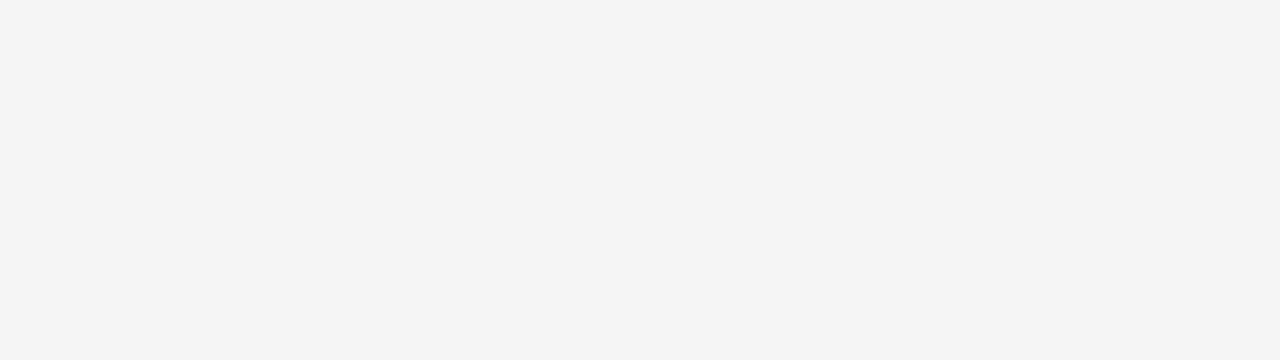
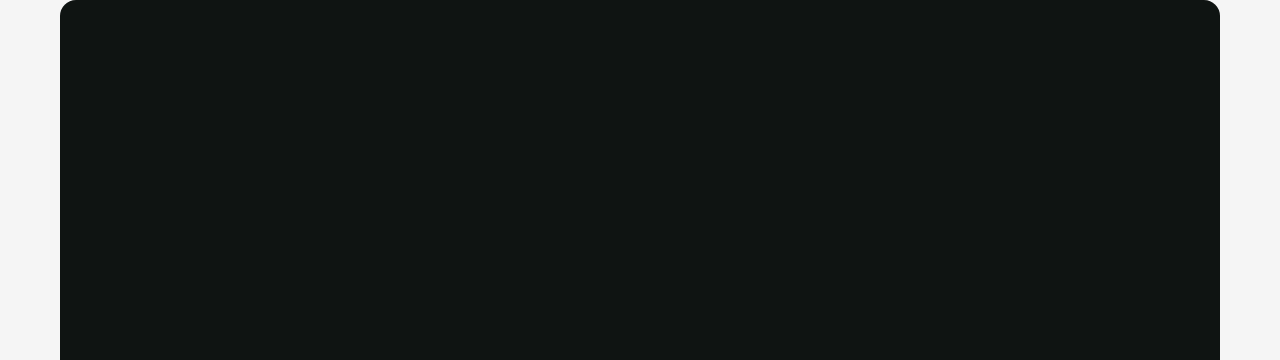
Before and after one commit to bytestoryofficial/colourhand, a website built with Vite: page index.html in a window 1280 px wide. Shown: the top 360 px of the page. Built offline with nearby package versions, Linux system fonts and the light colour scheme.

Commit message:
cretae: animation for background from preloader

```diff
--- a/index.html
+++ b/index.html
@@ -36,12 +36,12 @@
         </header> -->
 
         <!-- ===================================================== MAIN WRAPPER ===================================================== -->
-       <!-- <div class="main-wrapper">
-            <div class="bg-wrapper">
-                <div class="hand-img"><img id="hero-hand-image" src aria-label="hand-img"/></div>
+       <div class="main-wrapper">
+            <div class="bg-wrapper" id="bg-wrapper">
+                <!-- <div class="hand-img"><img id="hero-hand-image" src aria-label="hand-img"/></div> -->
             </div>
 
-            <div class="panel">
+            <!-- <div class="panel">
                 <p class="panel-eyebrow ink">Generated Shade</p>
                 <p class="panel-hex ink" id="hex-value">#42ABE3</p>
 
@@ -50,8 +50,8 @@
                 <button class="panel-generate" id="generate-btn" type="button">
                     Generate
                 </button>
-            </div>
-       </div> -->
+            </div> -->
+       </div>
 
        <div></div>
     </div>
--- a/src/components/intro.ts
+++ b/src/components/intro.ts
@@ -1,6 +1,6 @@
 import { animate } from 'motion';
 
-import { isReducedAnimation } from '../constants/core';
+import { isReducedAnimation } from '../helpers/constants';
 
 /*
  @Animation function for reveal Title and Percent in preloader wrapper
@@ -48,7 +48,7 @@ const animateCountPercentUp = (percentElement: HTMLElement): Promise<void> => {
       const rawPercent = Math.round(progress * 100);
       const percent = Math.min(100, rawPercent);
 
-      percentElement.textContent = `${percent} %`;
+      percentElement.textContent = `${percent}%`;
 
       if (elapsed < duration) requestAnimationFrame(percentTick);
       else resolve();
@@ -58,5 +58,49 @@ const animateCountPercentUp = (percentElement: HTMLElement): Promise<void> => {
   });
 };
 
-export { animateCountPercentUp };
+/*
+ @Animation function growing main wrapper from line to background
+ */
+const animateBackgroundLineScaling = async (
+  preloaderElement: HTMLElement,
+  logoElement: HTMLElement,
+  percentElement: HTMLElement,
+  backgroundWrapperElement: HTMLElement,
+): Promise<void> => {
+  // --- unload preload title & percent elements ---
+  await animate(
+    [logoElement, percentElement],
+    { opacity: [1, 0], y: [0, -18] },
+    { duration: 0.6, ease: [0.4, 0, 1, 1] },
+  ).finished;
+
+  // --- animate fade bg-line ---
+  const fadePreloader = animate(
+    preloaderElement,
+    { opacity: [1, 0] },
+    { duration: 0.5, ease: [0.4, 0, 0.2, 1] },
+  ).finished;
+
+  // --- bg-line full scaling animation [1. left-right, 2. top-bottom] ---
+  const naturalHeight = backgroundWrapperElement.offsetHeight;
+  const LINE_PX = 2;
+  const thinScaleY = LINE_PX / naturalHeight;
+
+  await animate(
+    backgroundWrapperElement,
+    { scaleX: [0.05, 1], scaleY: [thinScaleY, thinScaleY] },
+    { duration: 0.5, ease: [0.65, 0, 0.35, 1] },
+  ).finished;
+
+  await animate(
+    backgroundWrapperElement,
+    { scaleX: [1, 1], scaleY: [thinScaleY, 1] },
+    { duration: 0.75, ease: [0.76, 0, 0.24, 1] },
+  ).finished;
+
+  await fadePreloader;
+  preloaderElement.remove();
+};
+
+export { animateBackgroundLineScaling, animateCountPercentUp };
 export default animatePreloaderText;
--- a/src/constants/core.ts
+++ b/src/helpers/constants.ts
@@ -6,3 +6,5 @@ export const isReducedAnimation: boolean = window.matchMedia(
 /* ELEMENTS SELECTORS */
 export const LOADER_LOGO_SELECTOR = '.loader-logo';
 export const LOADER_PERCENT_SELECTOR = '.loader-percent';
+export const PRELOADER_SELECTOR = '#preloader';
+export const BG_WRAPPER_SELECTOR = '#bg-wrapper';
--- a/src/main.ts
+++ b/src/main.ts
@@ -2,11 +2,12 @@ import '@fontsource-variable/fraunces/full-italic.css';
 import '@fontsource/fira-sans';
 
 import animatePreloaderText, {
+  animateBackgroundLineScaling,
   animateCountPercentUp,
 } from './components/intro';
 import './components/dom';
 
-import * as SELECTORS from './constants/core';
+import * as SELECTORS from './helpers/constants';
 
 import './style.css';
 
@@ -17,13 +18,25 @@ const init = async () => {
   const percentElement: HTMLElement | null = document.querySelector(
     SELECTORS.LOADER_PERCENT_SELECTOR,
   );
+  const preloaderElement: HTMLElement | null = document.querySelector(
+    SELECTORS.PRELOADER_SELECTOR,
+  );
+  const bgWrapperElement: HTMLElement | null = document.querySelector(
+    SELECTORS.BG_WRAPPER_SELECTOR,
+  );
 
-  if (logoElement && percentElement) {
+  if (logoElement && percentElement && preloaderElement && bgWrapperElement) {
     await animatePreloaderText(logoElement, percentElement);
     await animateCountPercentUp(percentElement);
+    await animateBackgroundLineScaling(
+      preloaderElement,
+      logoElement,
+      percentElement,
+      bgWrapperElement,
+    );
   }
 
-  return null;
+  return Promise.resolve();
 };
 
 init();
--- a/src/style.css
+++ b/src/style.css
@@ -73,6 +73,8 @@ a {
   --font-lh-links: 1.2;
 
   --space-md: 12px;
+
+  --rd-md: 16px;
 }
 
 body {
@@ -121,6 +123,7 @@ body {
   font-family: var(--font-body);
   font-size: var(--font-size-small);
   font-weight: 500;
+  letter-spacing: var(--ltr-spacing-text);
   color: var(--clr-black-100);
 
   /*-- animation state -- */
@@ -154,8 +157,12 @@ body {
   background-color: var(--clr-mask);
   height: 100%;
   width: 100%;
-  border-top-left-radius: 16px;
-  border-top-right-radius: 16px;
+  border-top-left-radius: var(--rd-md);
+  border-top-right-radius: var(--rd-md);
+
+  /*-- animation state -- */
+  transform: scale(0.1, 0.002);
+  transform-origin: 50% 50%;
 }
 
 .hand-img {
```
